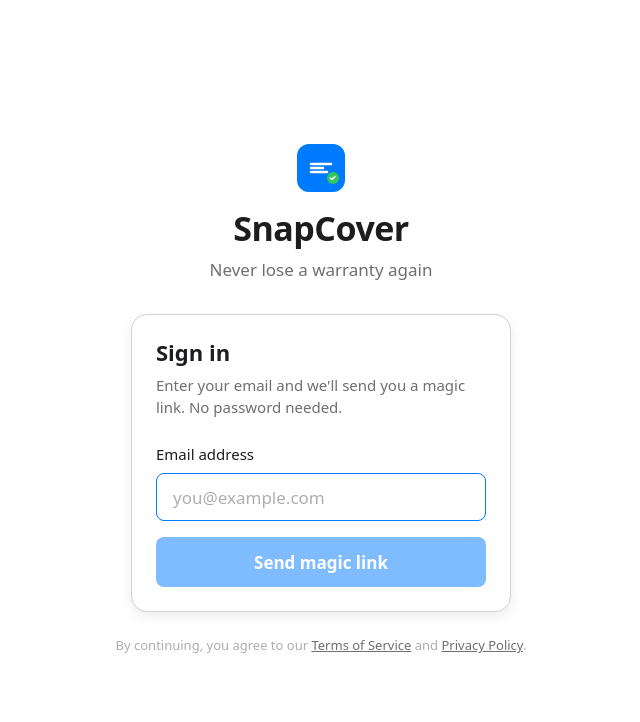
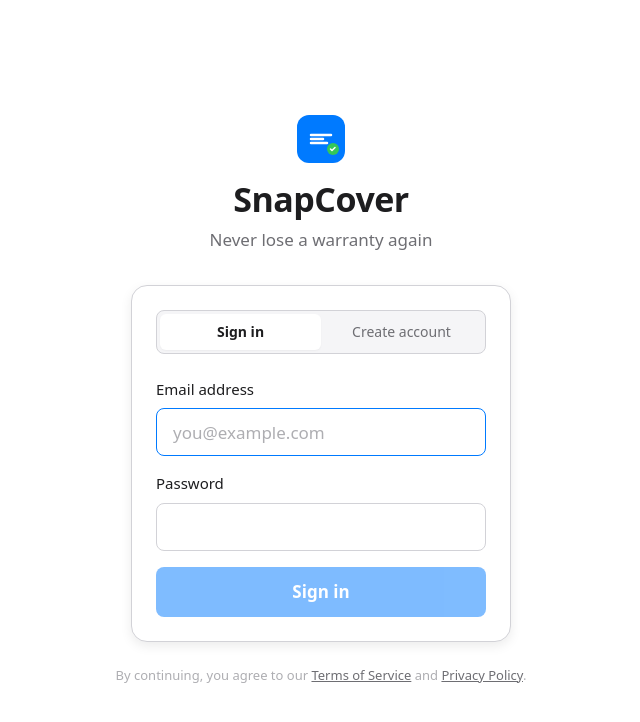
Before and after one commit to Snipe76/snapcover-app, a Next.js app: page /login in a window 1280 px wide. Shown: the top 722 px of the page, without its empty margins (319-959 px from the left). Built offline with nearby package versions, Linux system fonts and the light colour scheme; no server answers.

Commit message:
fix: replace magic link auth with email/password (PKCE issues)

```diff
--- a/src/app/(auth)/login/login.module.css
+++ b/src/app/(auth)/login/login.module.css
@@ -41,6 +41,40 @@
   border-radius: var(--radius-lg);
   padding: var(--space-6);
   box-shadow: var(--shadow-md);
+}
+
+/* ─── Tabs ─────────────────────────────────────────────────────────────────── */
+.tabs {
+  display: flex;
+  gap: 0;
+  background: var(--surface);
+  border: 1.5px solid var(--border);
+  border-radius: var(--radius-sm);
+  padding: 3px;
+  margin-bottom: var(--space-6);
+}
+
+.tab {
+  flex: 1;
+  height: 36px;
+  border-radius: 6px;
+  font-size: 14px;
+  font-weight: 500;
+  color: var(--text-secondary);
+  transition:
+    background  var(--duration-micro) var(--ease-out),
+    color       var(--duration-micro) var(--ease-out);
+}
+
+.tab:hover:not(.tabActive) {
+  color: var(--text-primary);
+}
+
+.tabActive {
+  background: var(--bg);
+  color: var(--text-primary);
+  font-weight: 600;
+  box-shadow: var(--shadow-sm);
 }
 
 .cardTitle {
--- a/src/app/(auth)/login/page.tsx
+++ b/src/app/(auth)/login/page.tsx
@@ -1,44 +1,57 @@
 'use client';
 
 import { useState } from 'react';
+import Link from 'next/link';
 import { createClient } from '@/lib/supabase/client';
 import styles from './login.module.css';
 
 export default function LoginPage() {
   const [email, setEmail] = useState('');
+  const [password, setPassword] = useState('');
+  const [mode, setMode] = useState<'signin' | 'signup'>('signin');
   const [loading, setLoading] = useState(false);
-  const [sent, setSent] = useState(false);
+  const [success, setSuccess] = useState(false);
   const [error, setError] = useState<string | null>(null);
   const supabase = createClient();
 
   const handleSubmit = async (e: React.FormEvent) => {
     e.preventDefault();
-    if (!email.trim()) return;
+    if (!email.trim() || !password.trim()) return;
 
     setLoading(true);
     setError(null);
 
-    const { error } = await supabase.auth.signInWithOtp({
-      email: email.trim(),
-      options: {
-        emailRedirectTo: `${window.location.origin}/callback`,
-      },
-    });
-
-    setLoading(false);
-
-    if (error) {
-      setError(error.message);
+    if (mode === 'signup') {
+      const { error } = await supabase.auth.signUp({
+        email: email.trim(),
+        password: password.trim(),
+      });
+      setLoading(false);
+      if (error) {
+        setError(error.message);
+      } else {
+        setSuccess(true);
+      }
     } else {
-      setSent(true);
+      const { error } = await supabase.auth.signInWithPassword({
+        email: email.trim(),
+        password: password.trim(),
+      });
+      setLoading(false);
+      if (error) {
+        setError(error.message);
+      } else {
+        // Redirect handled by the (app)/layout auth check
+        window.location.href = '/';
+      }
     }
   };
 
   return (
     <main className={styles.container}>
       <div className={styles.hero}>
-        <div className={styles.logo}>
-          <svg width="48" height="48" viewBox="0 0 48 48" fill="none" aria-hidden="true">
+        <div className={styles.logo} aria-hidden="true">
+          <svg width="48" height="48" viewBox="0 0 48 48" fill="none">
             <rect width="48" height="48" rx="12" fill="var(--accent)" />
             <path d="M14 20h20M14 24h12M14 28h16" stroke="white" strokeWidth="2.5" strokeLinecap="round" />
             <circle cx="36" cy="34" r="6" fill="var(--accent-secondary)" />
@@ -50,7 +63,7 @@ export default function LoginPage() {
       </div>
 
       <div className={styles.card}>
-        {sent ? (
+        {success ? (
           <div className={styles.success}>
             <div className={styles.successIcon} aria-hidden="true">
               <svg width="32" height="32" viewBox="0 0 32 32" fill="none">
@@ -60,23 +73,32 @@ export default function LoginPage() {
               </svg>
             </div>
             <h2>Check your email</h2>
-            <p>
-              We sent a magic link to <strong>{email}</strong>.<br />
-              Click the link to sign in.
-            </p>
+            <p>We sent a confirmation link to <strong>{email}</strong>. Click the link to activate your account and sign in.</p>
           </div>
         ) : (
           <>
-            <h2 className={styles.cardTitle}>Sign in</h2>
-            <p className={styles.cardDescription}>
-              Enter your email and we'll send you a magic link. No password needed.
-            </p>
+            <div className={styles.tabs} role="tablist">
+              <button
+                role="tab"
+                aria-selected={mode === 'signin'}
+                className={`${styles.tab} ${mode === 'signin' ? styles.tabActive : ''}`}
+                onClick={() => { setMode('signin'); setError(null); }}
+              >
+                Sign in
+              </button>
+              <button
+                role="tab"
+                aria-selected={mode === 'signup'}
+                className={`${styles.tab} ${mode === 'signup' ? styles.tabActive : ''}`}
+                onClick={() => { setMode('signup'); setError(null); }}
+              >
+                Create account
+              </button>
+            </div>
 
             <form onSubmit={handleSubmit} className={styles.form} noValidate>
               <div className={styles.field}>
-                <label htmlFor="email" className={styles.label}>
-                  Email address
-                </label>
+                <label htmlFor="email" className={styles.label}>Email address</label>
                 <input
                   id="email"
                   type="email"
@@ -92,6 +114,25 @@ export default function LoginPage() {
                 />
               </div>
 
+              <div className={styles.field}>
+                <label htmlFor="password" className={styles.label}>
+                  {mode === 'signup' ? 'Create password' : 'Password'}
+                </label>
+                <input
+                  id="password"
+                  type="password"
+                  name="password"
+                  value={password}
+                  onChange={(e) => setPassword(e.target.value)}
+                  placeholder={mode === 'signup' ? 'At least 8 characters' : ''}
+                  autoComplete={mode === 'signup' ? 'new-password' : 'current-password'}
+                  required
+                  aria-required="true"
+                  minLength={6}
+                  className={styles.input}
+                />
+              </div>
+
               {error && (
                 <div role="alert" className={styles.error}>
                   {error}
@@ -100,10 +141,12 @@ export default function LoginPage() {
 
               <button
                 type="submit"
-                disabled={loading || !email.trim()}
+                disabled={loading || !email.trim() || !password.trim()}
                 className={styles.button}
               >
-                {loading ? 'Sending…' : 'Send magic link'}
+                {loading
+                  ? mode === 'signup' ? 'Creating account…' : 'Signing in…'
+                  : mode === 'signup' ? 'Create account' : 'Sign in'}
               </button>
             </form>
           </>
```
